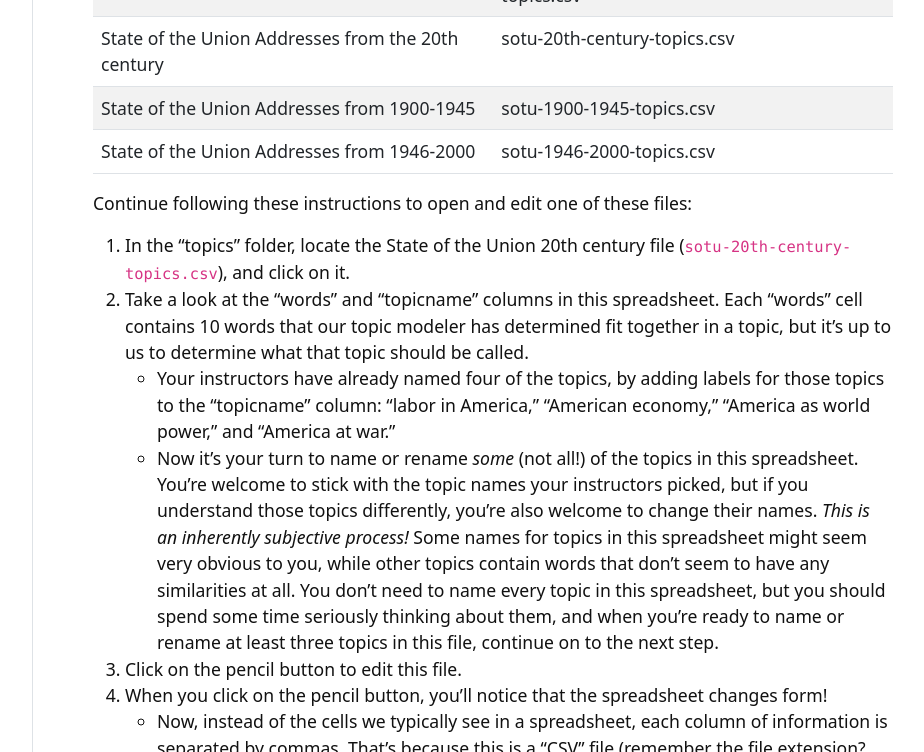
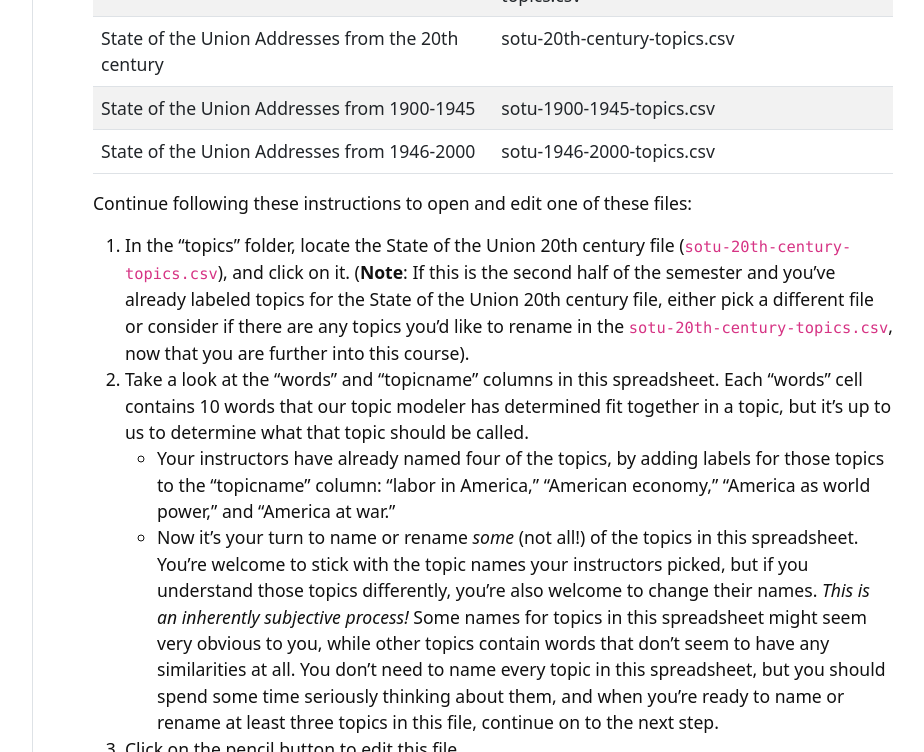
Before and after one commit to learn-static/hist-320, a Jekyll site: the page built from content/05-topic-modeling.md, in a window 1280 px wide and 900 px high, scrolled down 7503 px, cut to the strip 0-752 px from the top of the window. Shown: the whole strip, without its empty margins (208-1132 px from the left). Built offline with Jekyll 4.4.1, drawn with Linux system fonts in a browser that asks for light colours.

Commit message:
file instructions

```diff
--- a/content/05-topic-modeling.md
+++ b/content/05-topic-modeling.md
@@ -251,7 +251,7 @@ A description of each spreadsheet and its corresponding filename are listed in t
 
 Continue following these instructions to open and edit one of these files:
 
-1. In the "topics" folder, locate the State of the Union 20th century file (`sotu-20th-century-topics.csv`), and click on it.
+1. In the "topics" folder, locate the State of the Union 20th century file (`sotu-20th-century-topics.csv`), and click on it. (**Note**: If this is the second half of the semester and you've already labeled topics for the State of the Union 20th century file, either pick a different file or consider if there are any topics you'd like to rename in the `sotu-20th-century-topics.csv`, now that you are further into this course).
 2. Take a look at the "words" and "topicname" columns in this spreadsheet. Each "words" cell contains 10 words that our topic modeler has determined fit together in a topic, but it's up to us to determine what that topic should be called.
     - Your instructors have already named four of the topics, by adding labels for those topics to the "topicname" column: "labor in America," "American economy," "America as world power," and "America at war."
     - Now it's your turn to name or rename *some* (not all!) of the topics in this spreadsheet. You're welcome to stick with the topic names your instructors picked, but if you understand those topics differently, you're also welcome to change their names. *This is an inherently subjective process!* Some names for topics in this spreadsheet might seem very obvious to you, while other topics contain words that don't seem to have any similarities at all. You don't need to name every topic in this spreadsheet, but you should spend some time seriously thinking about them, and when you're ready to name or rename at least three topics in this file, continue on to the next step.
```
